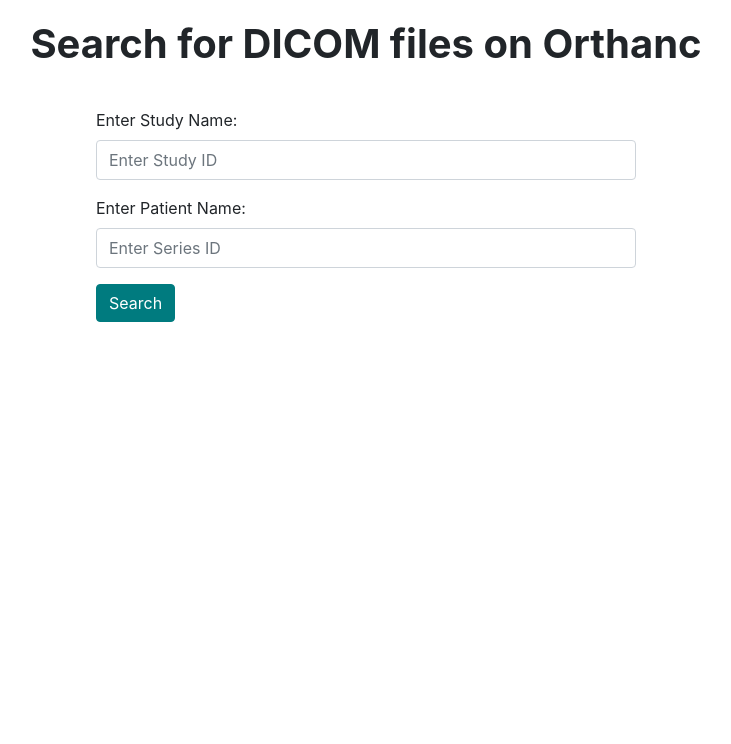
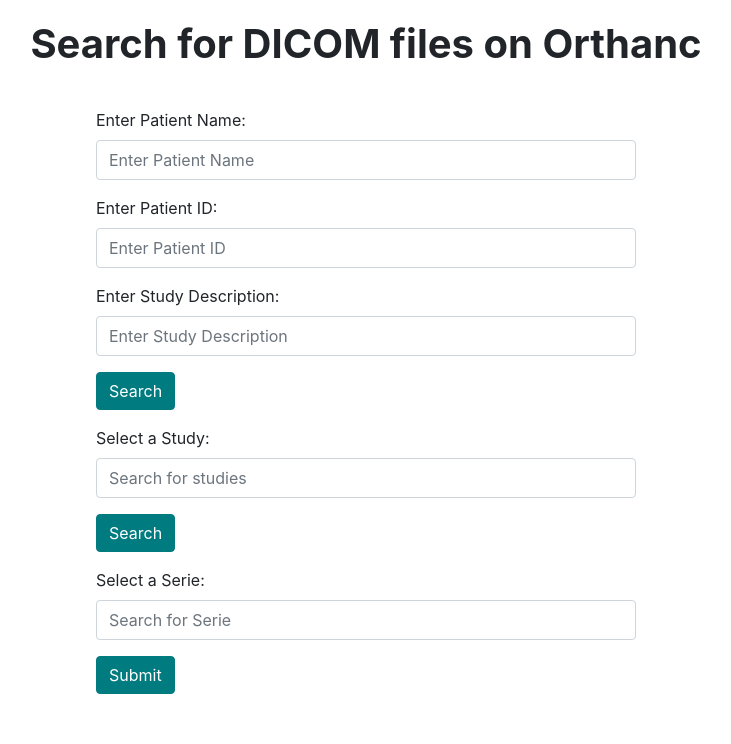
Before and after one commit to victoriavrl/LINFO2381-project, a Flask app: page /DICOMweb in a window 1280 px wide. Shown: the part 56-800 px from the top of the page, without its empty margins (274-1005 px from the left). Run offline with Flask 3, Linux system fonts and the light colour scheme; parts of the project's set-up code (start-up, migrations or seed data) failed here and were passed over; some libraries are stand-ins or nearby versions.

Commit message:
tentative orthanc à debug

```diff
--- a/code/main.py
+++ b/code/main.py
@@ -20,20 +20,64 @@ study_name = ""
 name = "No current file uploaded"
 dicomClient = DICOMwebClient()  # TODO : mettre un url specifique?
 
-# ca sert a rien on pense cest vrai ? --> réponse de Vic : OUI, en effet
-"""@app.route("/download_json", methods=["GET"])
-def download_json():
-    # TODO: change unravel_mean.json with the name of the json file with the result (and it's path if necessary)
-    #   if it's not in a file but juste a variable with the value go see the code in the function download
-    return send_file('unravel_mean.json', as_attachment=True, download_name='Result.json')
+
+# Copied and Adapted from Pratical Session 5 of DICOMweb
+
+def lookup_studies(patient_id, patient_name, study_description):
+    answer = []
+
+    studies = dicomClient.lookupStudies({
+        '00100020': patient_id,
+        '00100010': patient_name,
+        '00081030': study_description,
+    })
+
+    for item in studies:
+        answer.append({
+            'patient-id': get_qido_rs_tag(item, 0x0010, 0x0020),
+            'patient-name': get_qido_rs_tag(item, 0x0010, 0x0010),
+            'study-description': get_qido_rs_tag(item, 0x0008, 0x1030),
+            'study-instance-uid': get_qido_rs_tag(item, 0x0020, 0x000D),
+        })
+
+    return json.dumps(answer)
 
 
-# TODO: PUT THE RIGHT FILE NAME
-@app.route("/download_study_zip", methods=["GET"])
-def download_study_zip():
-    # TODO: change 'session-03-a-client (1).zip' with the name of the zip (and it's path if necesary)
-    return send_file('session-03-a-client (1).zip', as_attachment=True, download_name='study.zip')
-"""
+# Copied from Pratical Session 5 of DICOMweb
+
+# This function extracts one tag of interest from a QIDO-RS response
+# formatted in JSON. The DICOM tag must be specified by providing the
+# value of its group and of its element. For instance, to extract the
+# modality of a QIDO-RS result, one would write:
+# "get_quido_rs_tag(json, 0x0008, 0x0060)"
+def get_qido_rs_tag(json, group, element):
+    tag = '%04X%04X' % (group, element)
+    if tag in json:
+        if json[tag]['vr'] == 'PN':
+            return json[tag]['Value'][0]['Alphabetic']
+        else:
+            return json[tag]['Value'][0]
+    else:
+        return ''
+
+
+# Copied and adapted from Pratical Session 5 of DICOMweb
+
+def lookup_series(study_instance_uid):
+    answer = []
+
+    series = dicomClient.lookupSeries({
+        '0020000D': study_instance_uid,
+    })
+
+    for item in series:
+        answer.append({
+            'modality': get_qido_rs_tag(item, 0x0008, 0x0060),
+            'series-description': get_qido_rs_tag(item, 0x0008, 0x103E),
+            'series-instance-uid': get_qido_rs_tag(item, 0x0020, 0x000E),
+        })
+
+    return json.dumps(answer)
 
 
 def ensure_uploads_directory():
@@ -72,7 +116,7 @@ def home():
                     flash('File uploaded successfully on the Orthanc server', 'success')
                 except Exception as e:
                     flash('Error: File not uploaded on the Orthanc server', 'error')
-        #print(dicomClient.listInstances("1.2.250.1.38.2.1.14.1.32100.3783939",'2.16.840.1.114362.1.6.1.4.13909.8443549972.396737424.944.519'))
+        # print(dicomClient.listInstances("1.2.250.1.38.2.1.14.1.32100.3783939",'2.16.840.1.114362.1.6.1.4.13909.8443549972.396737424.944.519'))
     return render_template('index.html', file=name)
 
 
@@ -218,12 +262,57 @@ def getDICOMfromWeb():
         if study_name:
             criteria['StudyDescription'] = study_name
         # Perform search with study name and patient name using DICOMwebClient
-        search_results = dicomClient.lookupInstances(criteria,True) # listInstance fonctionne nickel, pq ici ça marche pas ? TOdo : envoyer à l'assistante?
+        search_results = dicomClient.lookupInstances(criteria,
+                                                     True)  # listInstance fonctionne nickel, pq ici ça marche pas ? TOdo : envoyer à l'assistante?
         with open('search_results.json', 'w') as json_file:
             json.dump(search_results, json_file, indent=4)
         return render_template('search_results.html', results=search_results)
     else:
         return render_template('dicomweb_form.html')
+
+
+@app.route('/download_dicom', methods=['POST'])
+def download_dicom():
+    if request.method == 'POST':
+        return render_template('index.html')
+
+
+studies_uids = {}
+
+
+@app.route('/search_studies', methods=['POST'])
+def search_studies():
+    if request.method == 'POST':
+        patient_id = request.form.get('patientID')
+        patient_name = request.form.get('patientName')
+        study_description = request.form.get('studyDescription')
+        search_results = lookup_studies(patient_id, patient_name, study_description)
+        # var text = study['patient-id'] + ' - ' + study['patient-name'] + ' - ' + study['study-description']
+        results = []
+        for study in search_results:
+            print(study)
+            text = study['patient-id'] + ' - ' + study['patient-name'] + ' - ' + study['study-description']
+            results.append(text)
+            studies_uids[text] = study['study-instance-uid']
+
+        return render_template('dicomweb_form.html', studies=results)
+
+
+instances = {}
+
+
+@app.route('/getSeries', methods=['POST'])
+def getSeries():
+    if request.method == 'POST':
+        study_txt = request.form.get('Study')
+        study_instance_uid = studies_uids[study_txt]
+        search_results = lookup_series(study_instance_uid)
+        results = []
+        for series in search_results:
+            text = series['modality'] + ' - ' + series['series-description']
+            results.append(text)
+            instances[text] = series['series-instance-uid']
+        return render_template('search_results.html', series=results)
 
 
 @app.route('/show_dicom', methods=['GET', 'POST'])
@@ -235,7 +324,7 @@ def show_dicom():
             series_id = request.form.get('seriesID')
             print("Study and patient :", study_name, series_id)
             # Perform search with study name and patient name using DICOMwebClient
-            pngImage = dicomClient.getRenderedInstance(study_id, series_id,"000") #TODO : look for the correct SOP id
+            pngImage = dicomClient.getRenderedInstance(study_id, series_id, "000")  # TODO : look for the correct SOP id
             return render_template('show_dicom.html', pngFile=pngImage)
         except Exception as e:
             print("Error:", e)  # Print the error for debugging
--- a/code/templates/dicomweb_form.html
+++ b/code/templates/dicomweb_form.html
@@ -6,16 +6,49 @@ Search for DICOM files on Orthanc
 <div class="container">
     <div class="row justify-content-center">
         <div class="col-md-6">
-            <form action="/DICOMweb" method="post" class="mt-3">
+            <form action="/search_studies" method="post" class="mt-3">
                 <div class="form-group">
-                    <label for="studyName">Enter Study Name:</label>
-                    <input type="text" class="form-control" id="studyName" name="studyName" placeholder="Enter Study ID">
+                    <label for="patientName">Enter Patient Name:</label>
+                    <input type="text" class="form-control" id="patientName" name="patientName" placeholder="Enter Patient Name">
                 </div>
                 <div class="form-group">
-                    <label for="patientName">Enter Patient Name:</label>
-                    <input type="text" class="form-control" id="seriesID" name="seriesID" placeholder="Enter Series ID">
+                    <label for="patientID">Enter Patient ID:</label>
+                    <input type="text" class="form-control" id="patientID" name="patientID" placeholder="Enter Patient ID">
+                </div>
+                <div class="form-group">
+                    <label for="StudyDescription">Enter Study Description:</label>
+                    <input type="text" class="form-control" id="StudyDescription" name="StudyDescription" placeholder="Enter Study Description">
                 </div>
                 <button type="submit" class="btn btn-primary">Search</button>
+            </form>
+            <form action="/getSeries/" method="post" class="mt-3">
+                <!-- ajouter menu déroulant avec input recu du back-->
+                <div class="form-group">
+                    <label for="Study">Select a Study:</label>
+                    <input type="text" list="userList" class="form-control" id="Study" name="Study" placeholder="Search for studies" required>
+                    <datalist id="studylist">
+                        {% for contestant in studies %}
+                            <!-- add name-->
+                            <option value="{{ contestant }}">
+                        {% endfor %}
+                    </datalist>
+                </div>
+                <button type="submit" class="btn btn-primary">Search</button>
+
+            </form>
+                <form action="/download_dicom" method="post" class="mt-3">
+                <div class="form-group">
+                    <label for="Serie">Select a Serie:</label>
+                    <input type="text" list="userList" class="form-control" id="Serie" name="Serie" placeholder="Search for Serie" required>
+                    <datalist id="serielist">
+                        {% for contestant in series %}
+                            <!-- add name-->
+                            <option value="{{ contestant }}">
+                        {% endfor %}
+                    </datalist>
+                </div>
+
+                <button type="submit" class="btn btn-primary">Submit</button>
             </form>
         </div>
     </div>
```
